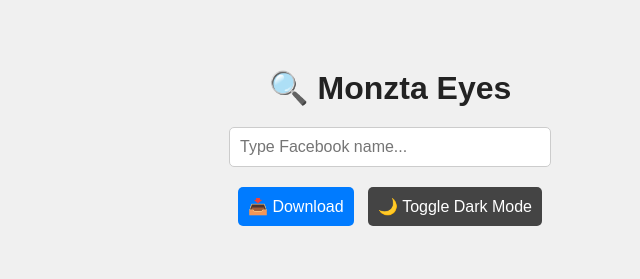
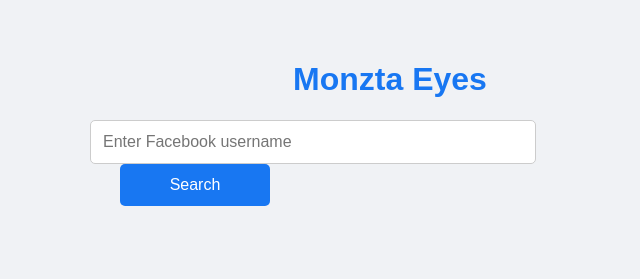
Before and after one commit to PintolDonovan6/Monzta-Eyes, a website: page index.html in a window 1280 px wide. Shown: the whole page, without its empty margins (250-890 px from the left). Drawn offline with Linux system fonts and the light colour scheme.

Commit message:
Update index.html

```diff
--- a/index.html
+++ b/index.html
@@ -1,146 +1,122 @@
 <!DOCTYPE html>
-<html>
+<html lang="en">
 <head>
-  <title>Monzta Eyes</title>
   <meta charset="UTF-8" />
+  <title>Monzta Eyes - Facebook Profile Finder</title>
   <style>
     body {
-      font-family: sans-serif;
-      background-color: #f0f0f0;
-      color: #222;
-      display: flex;
-      flex-direction: column;
-      align-items: center;
+      font-family: Arial, sans-serif;
+      background-color: #f0f2f5;
       padding: 40px;
-      transition: background-color 0.3s, color 0.3s;
-    }
-    .dark {
-      background-color: #111;
-      color: #eee;
+      max-width: 600px;
+      margin: auto;
     }
     h1 {
-      margin-bottom: 10px;
+      color: #1877f2;
+      text-align: center;
     }
     input, button {
-      padding: 10px;
+      padding: 12px;
       font-size: 16px;
-      margin: 10px 5px;
-      border-radius: 5px;
     }
     input {
-      width: 300px;
+      width: 70%;
       border: 1px solid #ccc;
+      border-radius: 5px;
+      outline: none;
     }
     button {
-      cursor: pointer;
-      background-color: #007bff;
+      width: 25%;
+      margin-left: 5%;
+      background-color: #1877f2;
       color: white;
       border: none;
+      border-radius: 5px;
+      cursor: pointer;
+      transition: background-color 0.3s ease;
+    }
+    button:hover {
+      background-color: #165ecc;
     }
     ul {
       list-style: none;
       padding-left: 0;
-      width: 100%;
-      max-width: 500px;
-      margin-top: 20px;
+      margin-top: 30px;
     }
     li {
+      margin: 10px 0;
       background: white;
-      color: #000;
       padding: 12px;
-      margin: 8px 0;
-      border-radius: 8px;
+      border-radius: 6px;
+      box-shadow: 0 1px 3px rgba(0,0,0,0.1);
     }
-    .dark li {
-      background: #333;
-      color: #fff;
+    a {
+      color: #1877f2;
+      text-decoration: none;
+      font-weight: bold;
     }
-    .toggle-btn {
-      background-color: #444;
-      color: #fff;
+    a:hover {
+      text-decoration: underline;
     }
-    .dark .toggle-btn {
-      background-color: #eee;
-      color: #000;
+    #error {
+      color: red;
+      margin-top: 20px;
+      font-weight: bold;
+      text-align: center;
     }
   </style>
 </head>
 <body>
-
-  <h1>🔍 Monzta Eyes</h1>
-  <input id="username" placeholder="Type Facebook name..." />
-  <div>
-    <button onclick="downloadResults()">📥 Download</button>
-    <button class="toggle-btn" onclick="toggleDarkMode()">🌙 Toggle Dark Mode</button>
-  </div>
+  <h1>Monzta Eyes</h1>
+  <input type="text" id="username" placeholder="Enter Facebook username" />
+  <button onclick="search()">Search</button>
 
   <ul id="results"></ul>
+  <div id="error"></div>
 
   <script>
-    let resultsList = [];
+    async function search() {
+      const username = document.getElementById('username').value.trim();
+      const resultsEl = document.getElementById('results');
+      const errorEl = document.getElementById('error');
 
-    const resultsEl = document.getElementById('results');
-    const inputEl = document.getElementById('username');
-    let typingTimer;
+      resultsEl.innerHTML = '';
+      errorEl.textContent = '';
 
-    inputEl.addEventListener('input', () => {
-      clearTimeout(typingTimer);
-      typingTimer = setTimeout(search, 1000); // 1 second delay
-    });
-
-    function toggleDarkMode() {
-      document.body.classList.toggle('dark');
-    }
-
-    async function search() {
-      const name = inputEl.value.trim();
-      if (!name) {
-        resultsEl.innerHTML = "<li>❗ Please enter a name.</li>";
+      if (!username) {
+        errorEl.textContent = 'Please enter a username.';
         return;
       }
 
-      resultsEl.innerHTML = "<li>Searching...</li>";
+      resultsEl.innerHTML = 'Loading...';
 
       try {
-        const res = await fetch(`https://monzta-eyes.onrender.com/search?username=${encodeURIComponent(name)}`);
-        const data = await res.json();
-        resultsList = [];
+        const response = await fetch(`https://monzta-eyes.onrender.com/search?username=${encodeURIComponent(username)}`);
+        const data = await response.json();
 
         if (data.error) {
-          resultsEl.innerHTML = `<li>❌ Error: ${data.error}</li>`;
+          resultsEl.innerHTML = '';
+          errorEl.textContent = `Error: ${data.error}`;
           return;
         }
 
         if (data.message) {
-          resultsEl.innerHTML = `<li>${data.message}</li>`;
+          resultsEl.innerHTML = '';
+          errorEl.textContent = data.message;
           return;
         }
 
-        resultsEl.innerHTML = "";
+        resultsEl.innerHTML = '';
         data.profiles.forEach(profile => {
-          resultsList.push(`${profile.name} - ${profile.profileUrl}`);
           const li = document.createElement('li');
-          li.innerHTML = `<a href="${profile.profileUrl}" target="_blank">${profile.name}</a>`;
+          li.innerHTML = `<a href="${profile.profileUrl}" target="_blank" rel="noopener">${profile.name}</a>`;
           resultsEl.appendChild(li);
         });
-      } catch (err) {
-        resultsEl.innerHTML = "<li>❌ Failed to connect to Monzta Eyes.</li>";
+      } catch (e) {
+        resultsEl.innerHTML = '';
+        errorEl.textContent = '❌ Failed to fetch profiles.';
       }
     }
-
-    function downloadResults() {
-      if (!resultsList.length) {
-        alert("No results to download.");
-        return;
-      }
-
-      const blob = new Blob([resultsList.join("\n")], { type: 'text/plain' });
-      const link = document.createElement("a");
-      link.href = URL.createObjectURL(blob);
-      link.download = "monzta_eyes_results.txt";
-      link.click();
-    }
   </script>
-
 </body>
 </html>
```
